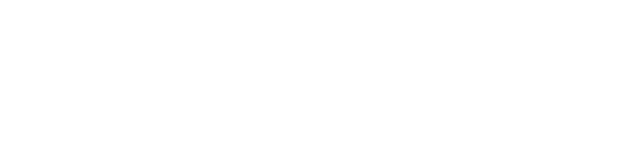
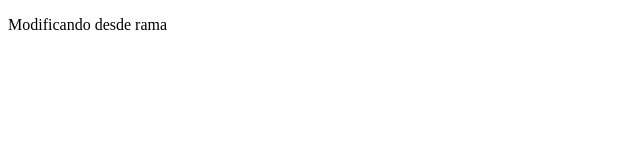
Before and after one commit to douglassiguenza/practica1.0, a plain HTML site: page index.html in a window 1280 px wide. Shown: the whole page, without its empty margins (0-640 px from the left). Drawn offline with Linux system fonts and the light colour scheme.

Commit message:
modifique index desde rama

```diff
--- a/index.html
+++ b/index.html
@@ -6,6 +6,6 @@
     <title>Document</title>
 </head>
 <body>
-
+    <p>Modificando desde rama</p>
 </body>
 </html>
```
